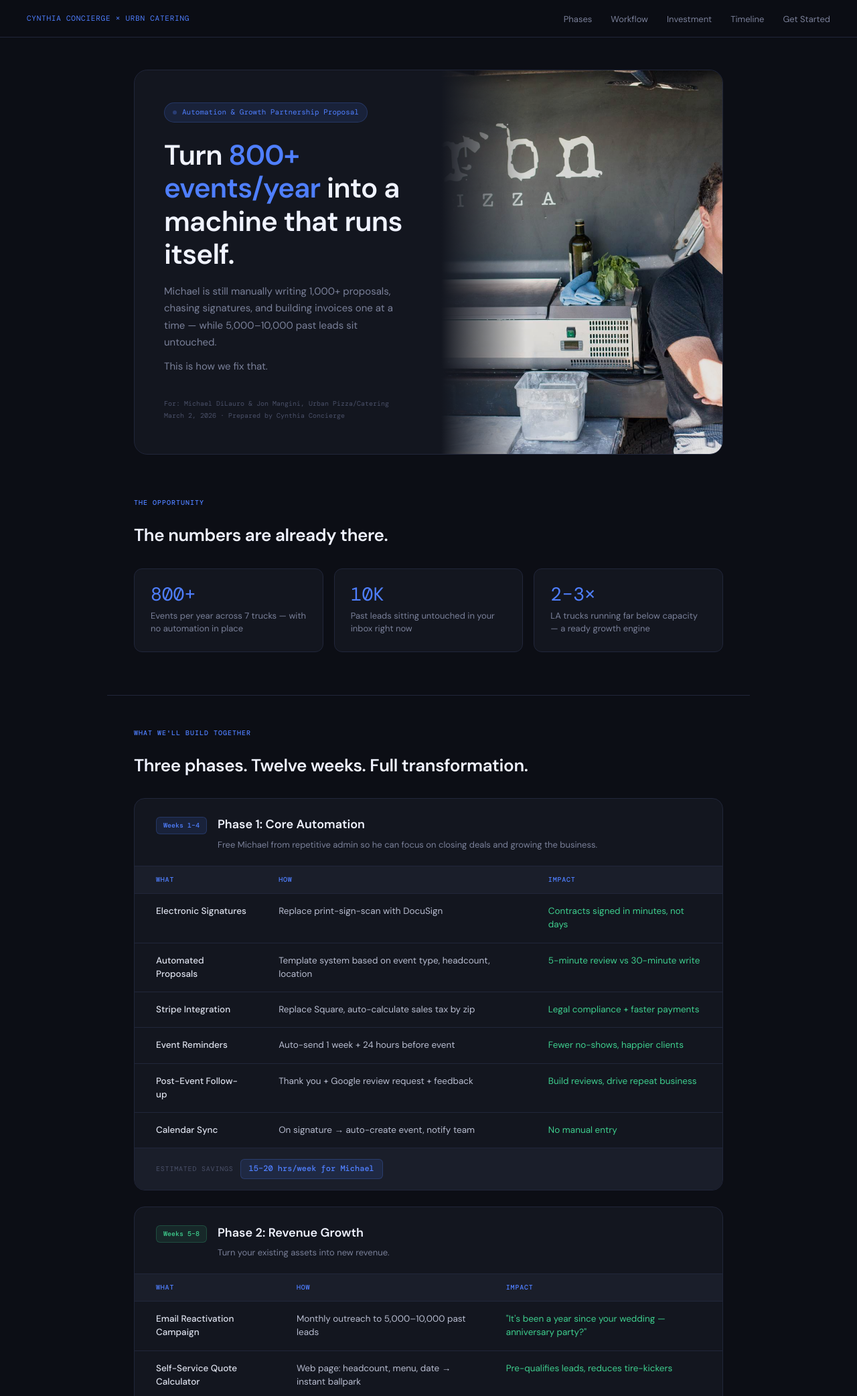
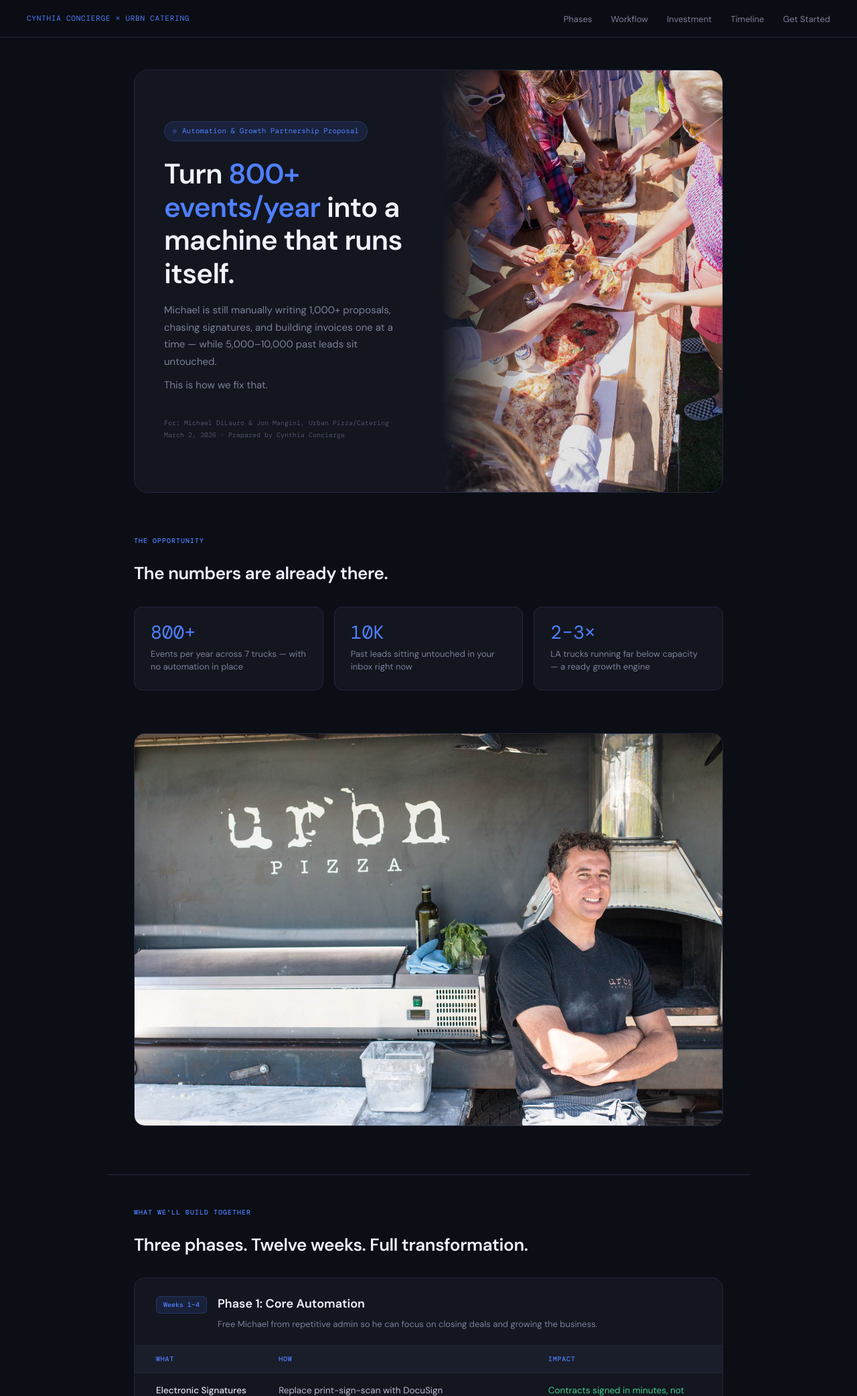
Before and after one commit to Cynthia-Concierge/urbn-proposal, a plain HTML site: page index.html in a window 1280 px wide. Shown: the top 2085 px of the page at 67% size. Drawn offline with nearby package versions, Linux system fonts and the light colour scheme.

Commit message:
Replace hero with pizza image, add chef image below fold

```diff
--- a/index.html
+++ b/index.html
@@ -194,6 +194,9 @@
   .divider { max-width: 960px; margin: 0 auto 48px; padding: 0 40px; border: none; border-top: 1px solid var(--border); }
   .spacer { height: 64px; }
 
+  .feature-image { max-width: 960px; margin: 0 auto 64px; padding: 0 40px; }
+  .feature-image img { width: 100%; height: auto; border-radius: 16px; border: 1px solid var(--border); }
+
   @keyframes fadeUp { from { opacity: 0; transform: translateY(16px); } to { opacity: 1; transform: translateY(0); } }
 
   @media (max-width: 700px) {
@@ -236,7 +239,7 @@
       </div>
     </div>
     <div class="hero-image">
-      <img src="urbn-hero.jpg" alt="Michael at URBN Pizza truck">
+      <img src="urbn-pizza.jpg" alt="URBN Pizza outdoor catering">
     </div>
   </div>
 </div>
@@ -252,6 +255,10 @@
     <div class="opp-card"><div class="opp-num">10K</div><div class="opp-label">Past leads sitting untouched in your inbox right now</div></div>
     <div class="opp-card"><div class="opp-num">2–3×</div><div class="opp-label">LA trucks running far below capacity — a ready growth engine</div></div>
   </div>
+</div>
+
+<div class="feature-image">
+  <img src="urbn-chef.jpg" alt="Michael at URBN Pizza truck">
 </div>
 
 <hr class="divider">
```
Also changed, not shown: new-deploy.json (added, +1 -0 lines), urbn-chef.jpg (renamed from urbn-hero.jpg), urbn-pizza.jpg (added).
